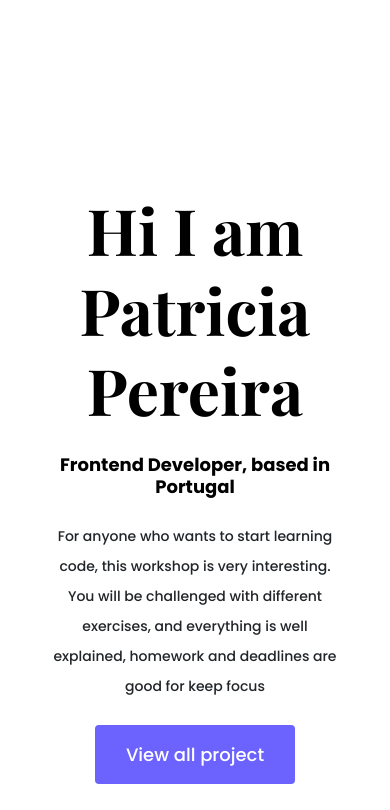
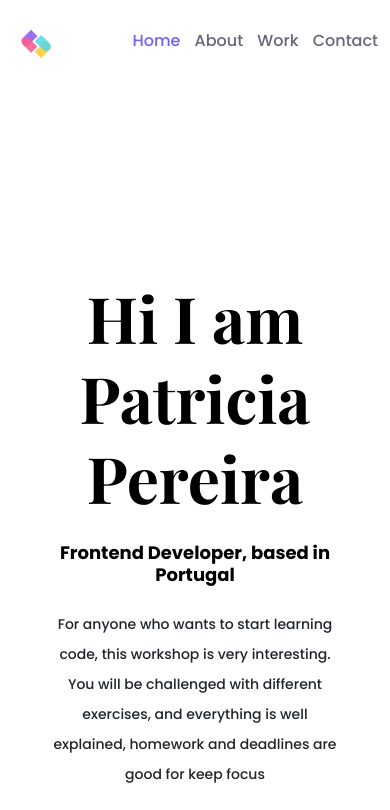
Before and after one commit to linali14/portfolio-project, a plain HTML site: page about.html in a window 390 px wide. Shown: the top 810 px of the page. Drawn offline with nearby package versions, Linux system fonts and the light colour scheme.

Commit message:
added links

```diff
--- a/about.html
+++ b/about.html
@@ -28,6 +28,23 @@
     <title>Document</title>
   </head>
   <body>
+    <div class="container">
+      <nav class="d-flex justify-content-between">
+        <a href="index.html"
+          ><img src="images/logo.png" class="logo d-none d-md-block" alt="" />
+          <img
+            src="images/small-logo.jpg"
+            class="logo d-block d-md-none"
+            alt=""
+        /></a>
+        <ul>
+          <li class="active"><a href="index.html">Home</a></li>
+          <li><a href="about.html">About</a></li>
+          <li><a href="work.html">Work</a></li>
+          <li><a href="contact.html">Contact</a></li>
+        </ul>
+      </nav>
+    </div>
     <div class="content-container container">
       <div class="row">
         <div class="col-lg-6">
--- a/styles/portfolio.css
+++ b/styles/portfolio.css
@@ -94,7 +94,7 @@ h2 {
 }
 
 .logo {
-  max-width: 150px;
+  max-height: 48px;
 }
 nav {
   padding: 20px 0;
```
Also changed, not shown: contact.html (+17 -0 lines), index.html (+7 -1 lines), work.html (+17 -0 lines), images/small-logo.jpg (renamed from images/82059962_3408478479167996_2860312519644282880_n.jpg).
